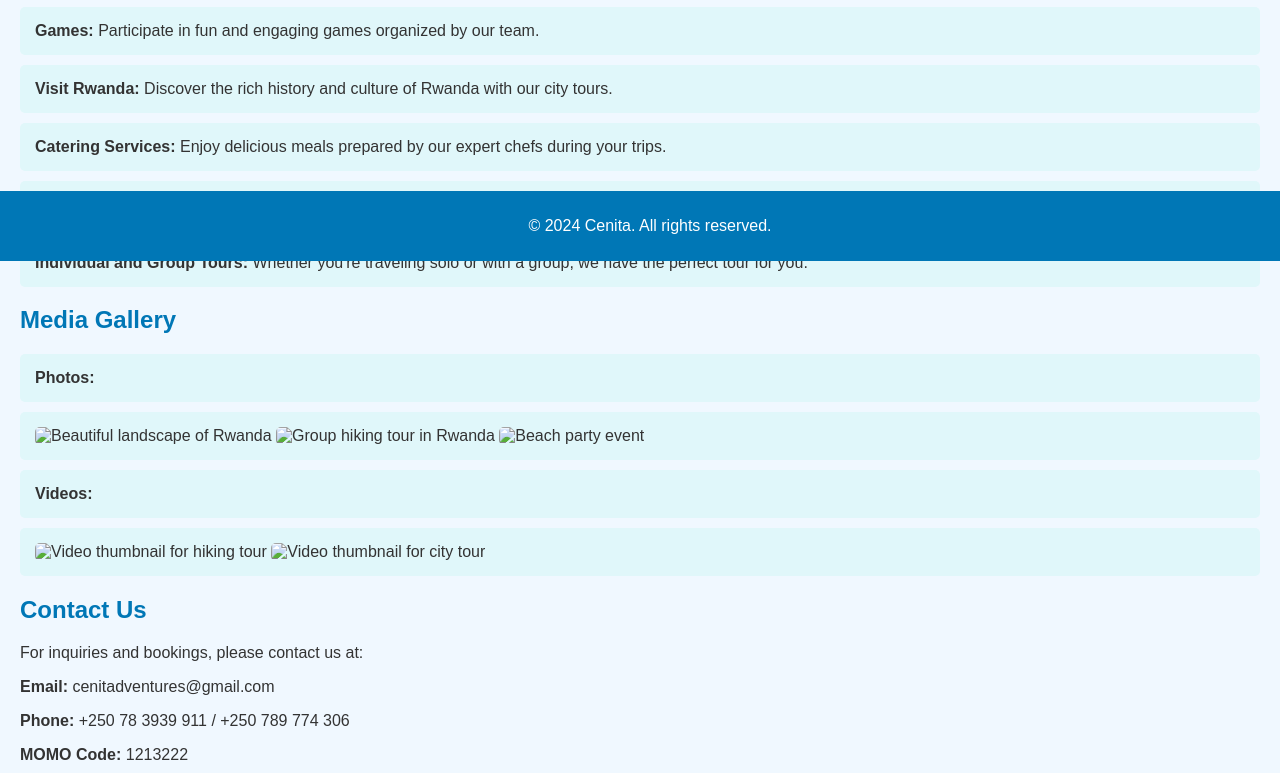
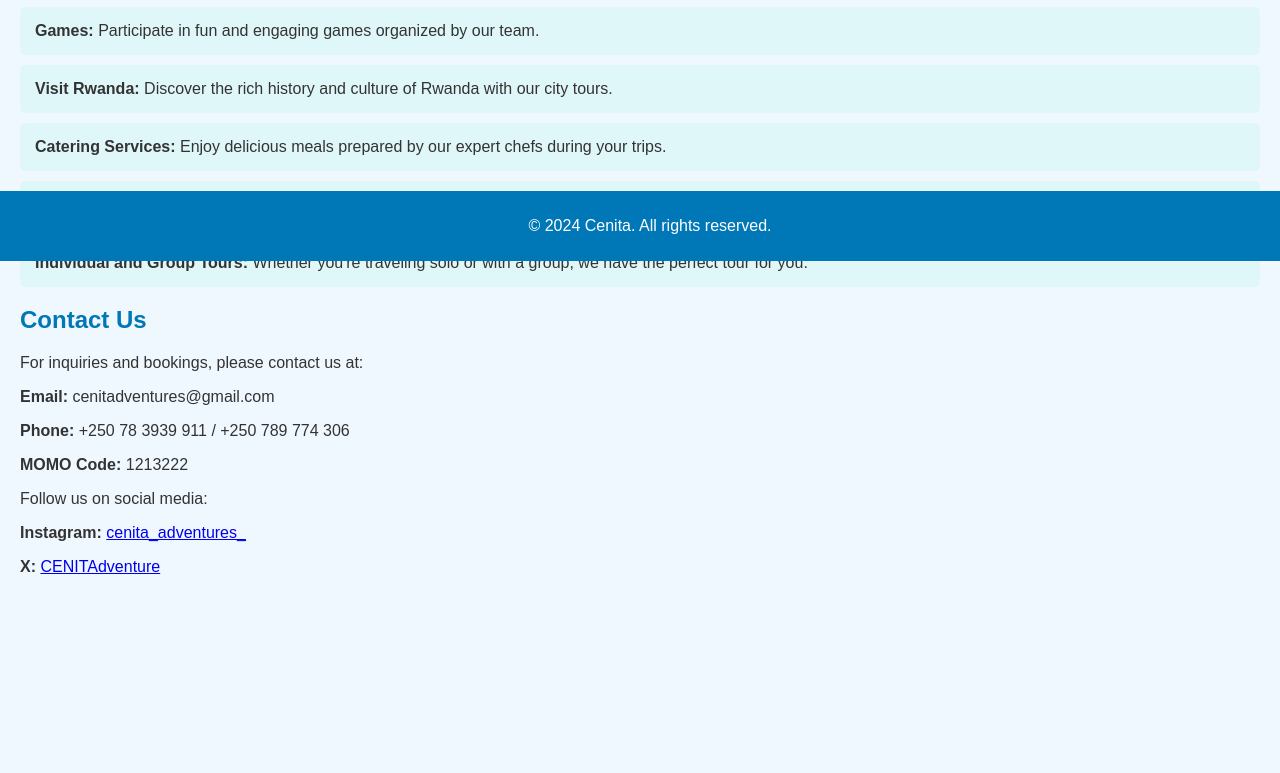
Before and after one commit to NgogaTom/Cenita.github.io, a plain HTML site: page index.html in a window 1280 px wide. Shown: the part 539-1312 px from the top of the page. After the commit the page ends 1151 px from the top, so only its background shows below. Drawn offline with Linux system fonts and the light colour scheme.

Commit message:
Update index.html

```diff
--- a/index.html
+++ b/index.html
@@ -94,21 +94,7 @@
                 <li><strong>Individual and Group Tours:</strong> Whether you're traveling solo or with a group, we have the perfect tour for you.</li>
             </ul>
         </section>
-        <section id="media">
-            <h2 class="section-title">Media Gallery</h2>
-            <ul class="media-list">
-                <li><strong>Photos:</strong></li>
-                <li>
-                    <img src="{{ '/assets/images/photo1.jpg' | relative_url }}" alt="Beautiful landscape of Rwanda">
-                    <img src="{{ '/assets/images/photo2.jpg' | relative_url }}" alt="Group hiking tour in Rwanda">
-                    <img src="{{ '/assets/images/photo3.jpg' | relative_url }}" alt="Beach party event">
-                </li>
-                <li><strong>Videos:</strong></li>
-                <li>
-                    <img src="images/video_thumbnail1.jpg" alt="Video thumbnail for hiking tour">
-                    <img src="images/video_thumbnail2.jpg" alt="Video thumbnail for city tour">
-                </li>
-            </ul>
+
         </section>
         <section id="contact">
             <h2 class="section-title">Contact Us</h2>
```
